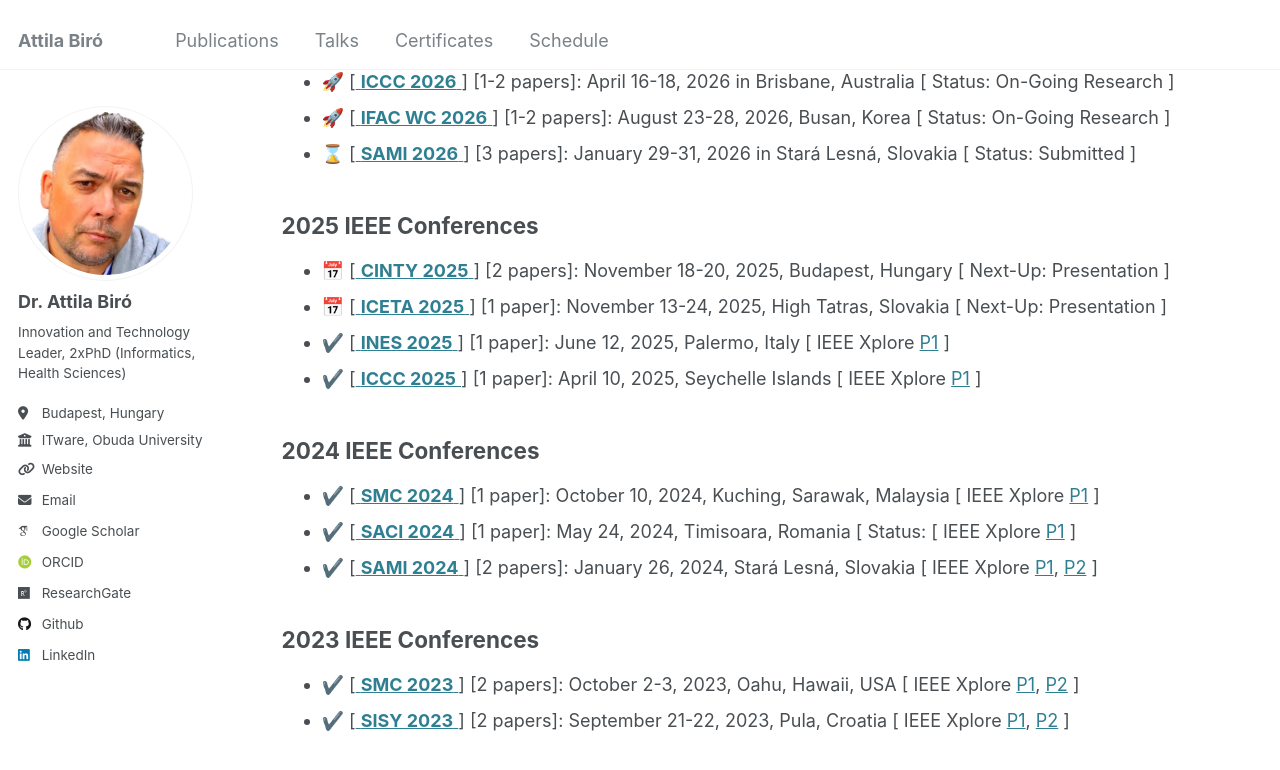
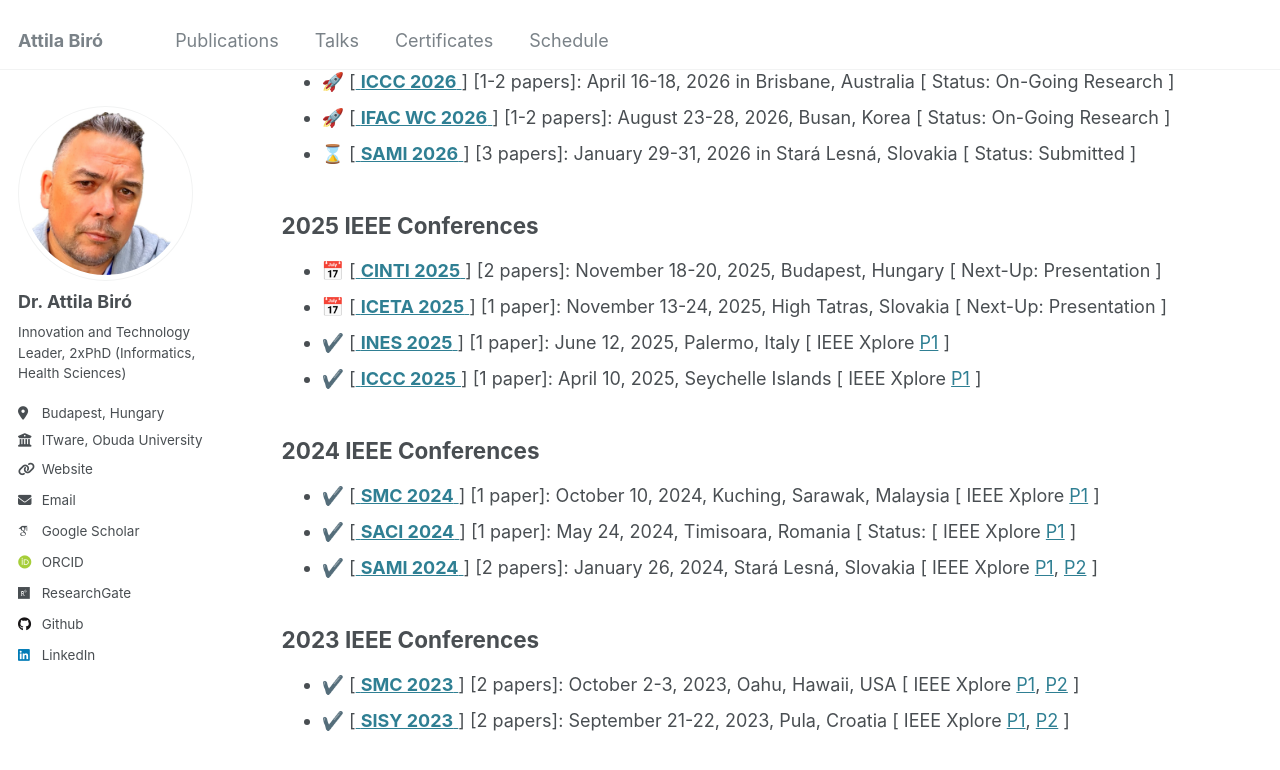
Before and after one commit to biroka/biroka.github.io, a Jekyll site: the page built from _pages/schedule.md, in a window 1280 px wide and 900 px high, scrolled down 300 px. Shown: the top 770 px of the window. Built offline with Jekyll 4.4.1, drawn with Linux system fonts in a browser that asks for light colours; emoji names are drawn with the system emoji font; some web fonts are replaced.

Commit message:
Update schedule.md

```diff
--- a/_pages/schedule.md
+++ b/_pages/schedule.md
@@ -16,7 +16,7 @@ author_profile: true
   * :hourglass: [[ **SAMI 2026** ](https://conf.uni-obuda.hu/sami2026/) ] [3 papers]: January 29-31, 2026 in Stará Lesná, Slovakia [ Status: Submitted ]
 
 ## 2025 IEEE Conferences
-  * :date: [[ **CINTY 2025** ](https://conf.uni-obuda.hu/cinti2025/) ] [2 papers]: November 18-20, 2025, Budapest, Hungary [ Next-Up: Presentation ]
+  * :date: [[ **CINTI 2025** ](https://conf.uni-obuda.hu/cinti2025/) ] [2 papers]: November 18-20, 2025, Budapest, Hungary [ Next-Up: Presentation ]
   * :date: [[ **ICETA 2025** ](https://www.iceta.sk/) ] [1 paper]: November 13-24, 2025, High Tatras, Slovakia [ Next-Up: Presentation ]
   * :heavy_check_mark: [[ **INES 2025** ](http://www.ines-conf.org/ines-conf/2025index.html) ] [1 paper]: June 12, 2025, Palermo, Italy [ IEEE Xplore [P1](https://ieeexplore.ieee.org/document/11078199/) ]
   * :heavy_check_mark: [[ **ICCC 2025** ](https://conf.uni-obuda.hu/iccc2025/index.html) ] [1 paper]: April 10, 2025, Seychelle Islands [ IEEE Xplore [P1](https://ieeexplore.ieee.org/document/10999140/) ]
```
